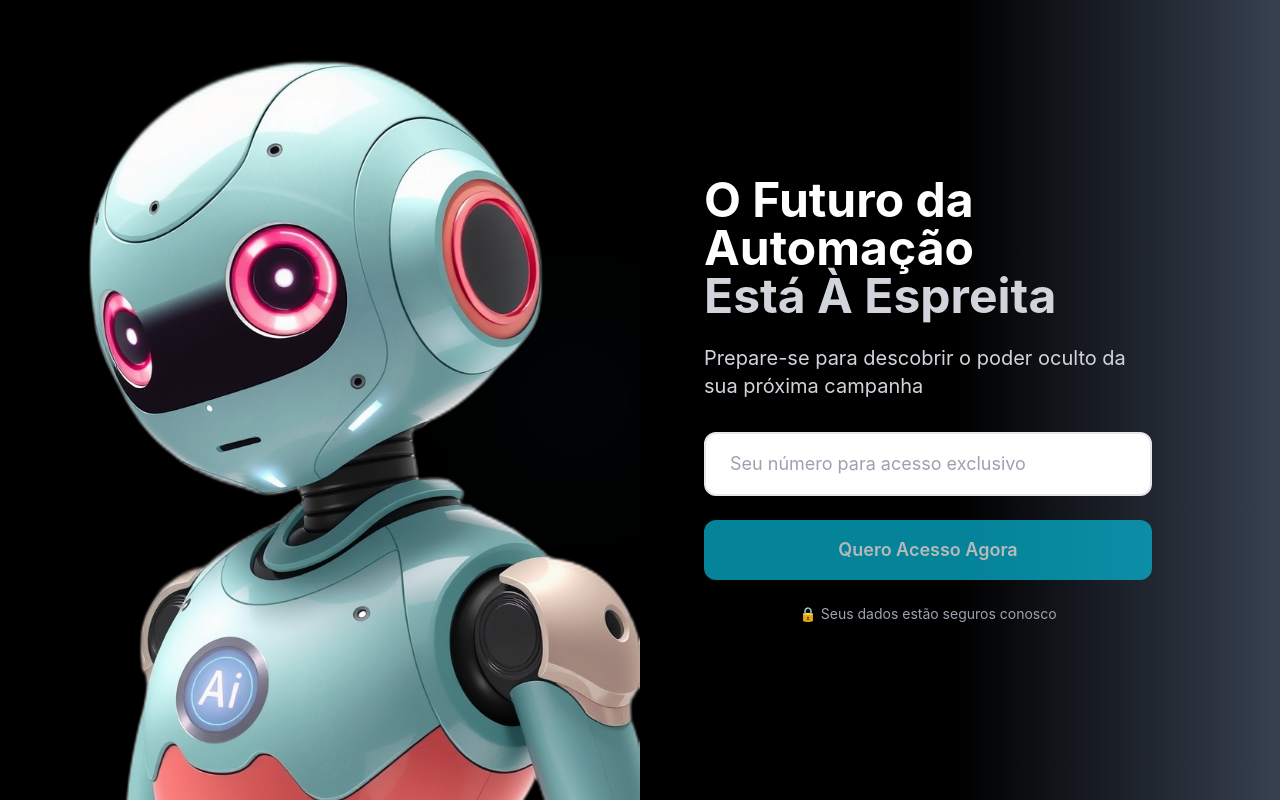
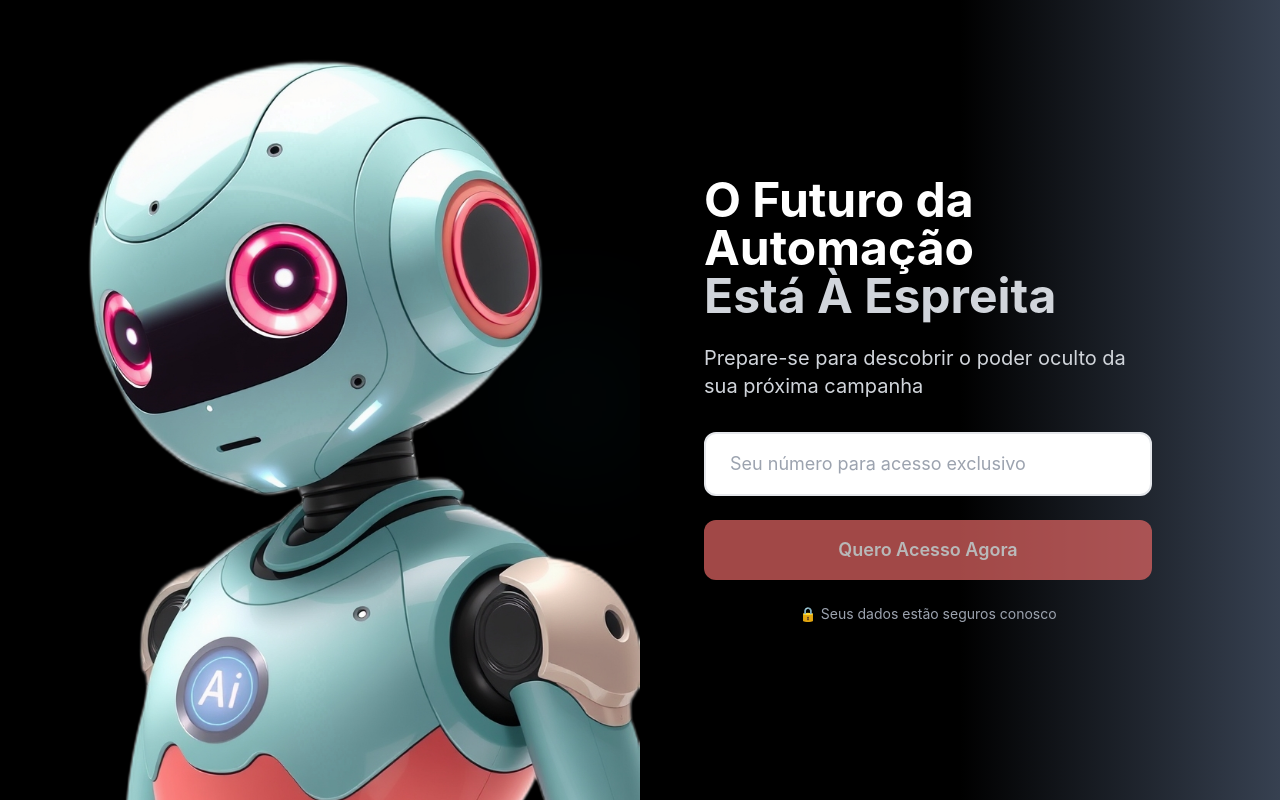
Before and after one commit to tiagoyoko/vibecodelp, a Next.js app: page / in a window 1280 px wide. Built offline with nearby package versions, Linux system fonts and the light colour scheme.

Commit message:
retire o efeito piscante

```diff
--- a/app/page.tsx
+++ b/app/page.tsx
@@ -114,7 +114,10 @@ export default function Page() {
                         {/* CTA Button */}
                         <button
                             type="submit"
-                            className="w-full bg-cyan-500 hover:bg-cyan-600 text-white font-semibold py-4 px-8 rounded-xl text-lg transition-all duration-300 transform hover:scale-105 hover:shadow-lg hover:shadow-cyan-500/25 animate-pulse"
+                            className="w-full text-white font-semibold py-4 px-8 rounded-xl text-lg transition-all duration-300 transform hover:scale-105 hover:shadow-lg animate-pulse"
+                            style={{ backgroundColor: '#E06563' }}
+                            onMouseEnter={(e) => (e.target.style.backgroundColor = '#d55553')}
+                            onMouseLeave={(e) => (e.target.style.backgroundColor = '#E06563')}
                             data-oid="qp3_v-i"
                         >
                             Quero Acesso Agora
```
